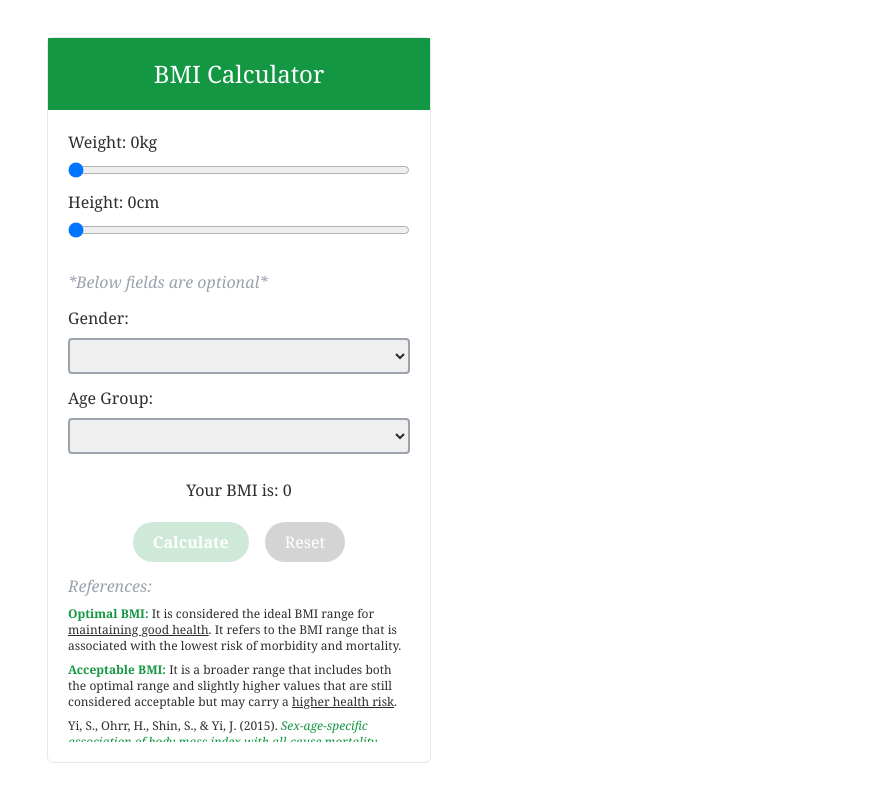
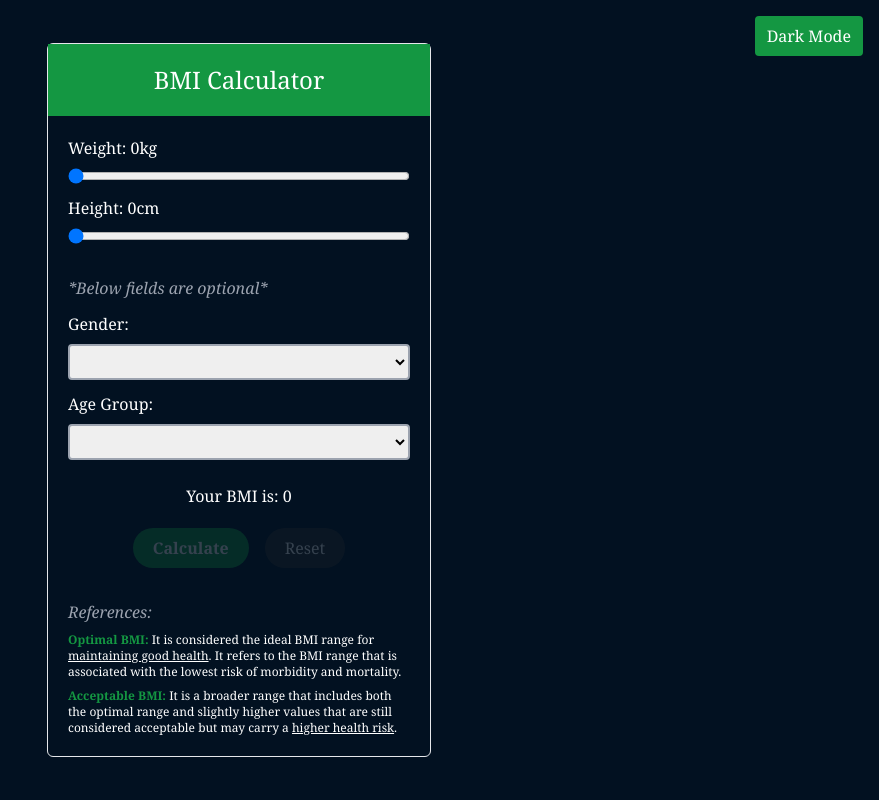
Before and after one commit to dipeshshresthaofficial/react-projects, a React (Vite) app in the folder lucid_bmi_calculator/: page / in a window 1280 px wide. Shown: the whole page, without its empty margins (401-1280 px from the left). Built offline with nearby package versions, Linux system fonts and the light colour scheme.

Commit message:
enabled dark mode (tailwind css)

```diff
--- a/lucid_bmi_calculator/src/App.jsx
+++ b/lucid_bmi_calculator/src/App.jsx
@@ -11,6 +11,7 @@ function App() {
   const [gender, setGender] = useState(-1);
   const [ageGroup, setAgeGroup] = useState(-1);
   const [feedback, setFeedback] = useState("");
+  const [isDarkModeEnabled, setIsDarkModeEnabled] = useState(true);
 
   const genderOptions = [
     {
@@ -139,6 +140,15 @@ function App() {
     }
   },[weight,height]);
 
+  useEffect(() =>{
+    const htmlRef = document.documentElement;
+    if(isDarkModeEnabled){
+      htmlRef.classList.add("dark");
+    } else{
+      htmlRef.classList.remove("dark");
+    }
+  },[isDarkModeEnabled])
+
   // resetting fields back to default
   function handleResetFields(){
     setHeight(DEFAULT_SLIDER_VALUE);
@@ -193,7 +203,10 @@ function App() {
   }
 
   return (
-    <div className='w-96 border rounded-md text-secondary'>
+    <div className='w-96 border rounded-md text-secondary dark:text-white'>
+      <button
+      className='absolute top-4 right-4 bg-primary text-white px-3 py-2 rounded border-none focus:outline-none'
+      onClick={()=> setIsDarkModeEnabled(!isDarkModeEnabled)}>{isDarkModeEnabled? "Dark Mode":"Light Mode"}</button>
       <h2 className='text-2xl py-5 px-10 bg-primary text-white'>BMI Calculator</h2>
       <div className='px-5 py-2'>
         <InputBox
@@ -263,9 +276,9 @@ function App() {
             className='action-btn bg-secondary text-white rounded-full py-2 px-5 text-semibold cursor-pointer hover:bg-secondary-dark focus:outline-none focus:ring focus:ring-secondary focus:ring-opacity-75'
             />
         </div>
-        <div className='notes my-3'>
+        <div className='notes mt-8 mb-3'>
           <span className='block text-left italic text-gray-400'>References:</span>
-          <div className=' max-h-36 overflow-y-scroll'>
+          <div className=' max-h-28 overflow-y-scroll'>
             <p className='text-left text-xs mt-2'>
               <span className='text-primary'><b>Optimal BMI:</b></span> It is considered the ideal BMI range for <u>maintaining good health</u>. It refers to the BMI range that is associated with the lowest risk of morbidity and mortality.</p>
             <p className='text-left text-xs mt-2'>
--- a/lucid_bmi_calculator/src/components/InputBox.jsx
+++ b/lucid_bmi_calculator/src/components/InputBox.jsx
@@ -11,7 +11,7 @@ function InputBox({
     options=[],
     handleInputChange}) {
   return (
-    <div className='my-3 flex flex-col gap-2 text-secondary'>
+    <div className='my-3 flex flex-col gap-2 text-secondary dark:text-white'>
         <>
         { type == "range"?
           <>
--- a/lucid_bmi_calculator/src/index.css
+++ b/lucid_bmi_calculator/src/index.css
@@ -5,15 +5,8 @@
 
 :root {
   font-family: ui-serif, Georgia, "Times New Roman", Times, serif;
-}
-
-a {
-  font-weight: 500;
-  color: #646cff;
-  text-decoration: inherit;
-}
-a:hover {
-  color: #535bf2;
+  --dark-mode-bg-color: #021121;
+  --dark-mode-text-color: #ffffff;
 }
 
 body {
@@ -24,39 +17,12 @@ body {
   min-height: 100vh;
 }
 
-h1 {
-  font-size: 3.2em;
-  line-height: 1.1;
+/* Dark Mode Styles */
+
+.dark body{
+  background-color: var(--dark-mode-bg-color);
+  color: var(--dark-mode-text-color);}
+
+.dark select{
+  color: black;
 }
-
-button {
-  border-radius: 8px;
-  border: 1px solid transparent;
-  padding: 0.6em 1.2em;
-  font-size: 1em;
-  font-weight: 500;
-  font-family: inherit;
-  background-color: #1a1a1a;
-  cursor: pointer;
-  transition: border-color 0.25s;
-}
-button:hover {
-  border-color: #646cff;
-}
-button:focus,
-button:focus-visible {
-  outline: 4px auto -webkit-focus-ring-color;
-}
-
-@media (prefers-color-scheme: light) {
-  :root {
-    color: #213547;
-    background-color: #ffffff;
-  }
-  a:hover {
-    color: #747bff;
-  }
-  button {
-    background-color: #f9f9f9;
-  }
-}
--- a/lucid_bmi_calculator/tailwind.config.js
+++ b/lucid_bmi_calculator/tailwind.config.js
@@ -3,6 +3,7 @@ export default {
   content: [
     "./src/**/*.{html, js,jsx}"
   ],
+  darkMode: 'class', //enable darkmode based on specific CSS class rather than user's system preferences
   theme: {
     extend: {
       colors:{
```
Also changed, not shown: 1 other file (tests, documents, lock files or other folders).
